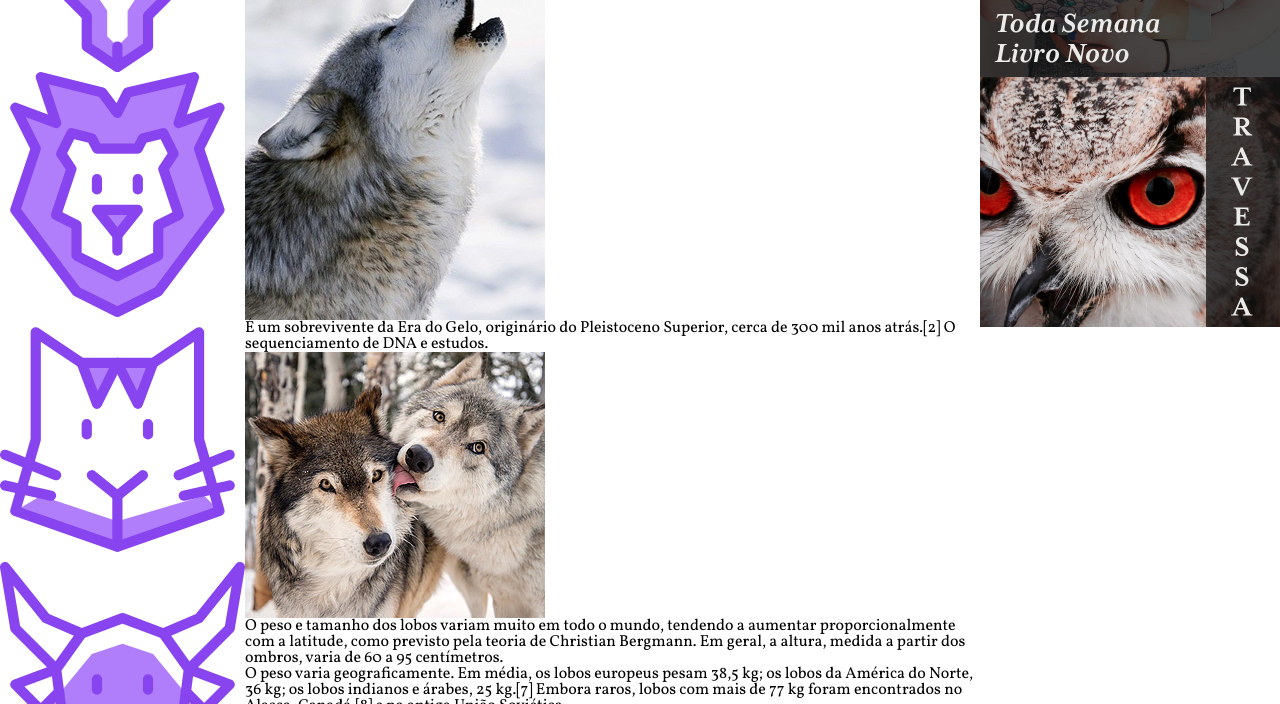
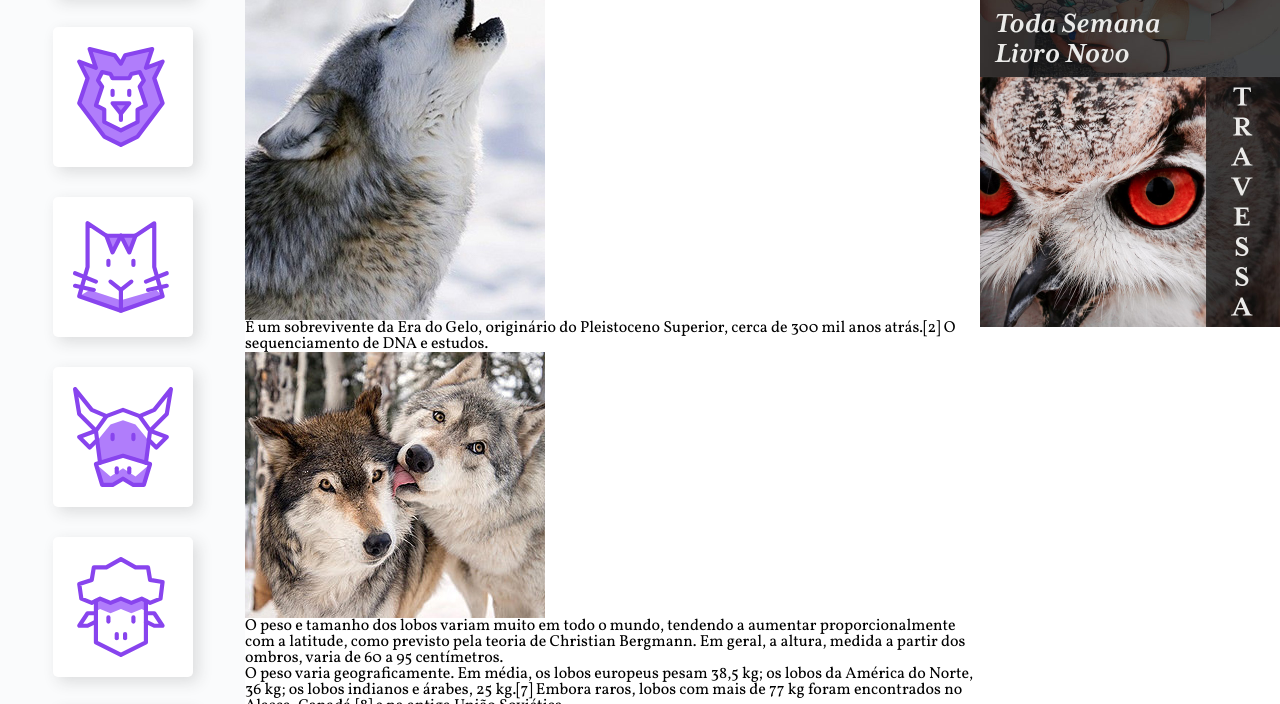
Before and after one commit to ViniciusGranado/grid-layout-origamid-course, a plain HTML site: page wildbeast/index.html in a window 1280 px wide. Shown: the part 271-975 px from the top of the page. Drawn offline with Linux system fonts and the light colour scheme.

Commit message:
Added sidenav section CSS

```diff
--- a/wildbeast/css/style.css
+++ b/wildbeast/css/style.css
@@ -54,3 +54,23 @@ body {
 .header-nav a:hover {
   background-color: rgba(0, 0, 0, 0.5);
 }
+
+/* SIDENAV */
+.sidenav {
+  background-color: #FAFBFC;
+  padding: 30px;
+}
+
+.sidenav li a {
+  background-color: #FFF;
+  border-radius: 5px;
+  box-shadow: 5px 5px 15px rgba(44, 44, 44, 0.15);
+  margin: 0 auto 30px auto;
+  max-width: 100px;
+  min-width: 60px;
+  padding: 20px;
+  transition: 0.1s background-color ease-out;
+}
+.sidenav li a:hover {
+  background-color: #B07DFB;
+}
```
Also changed, not shown: wildbeast/index.html (+1 -0 lines).
